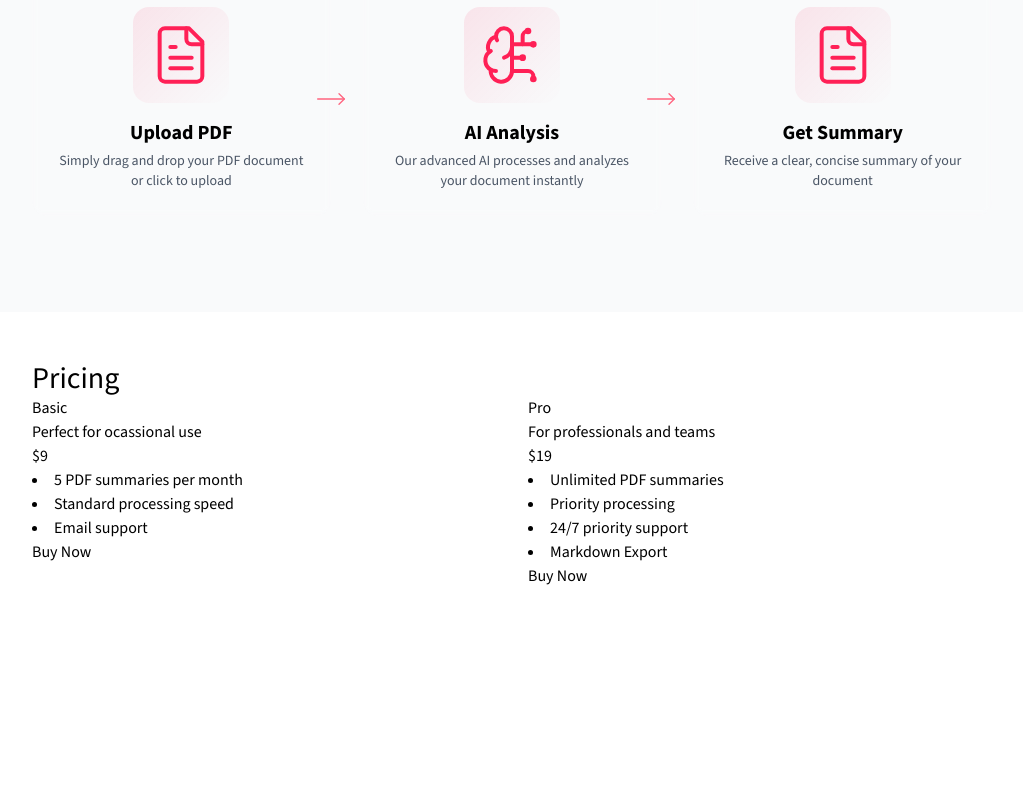
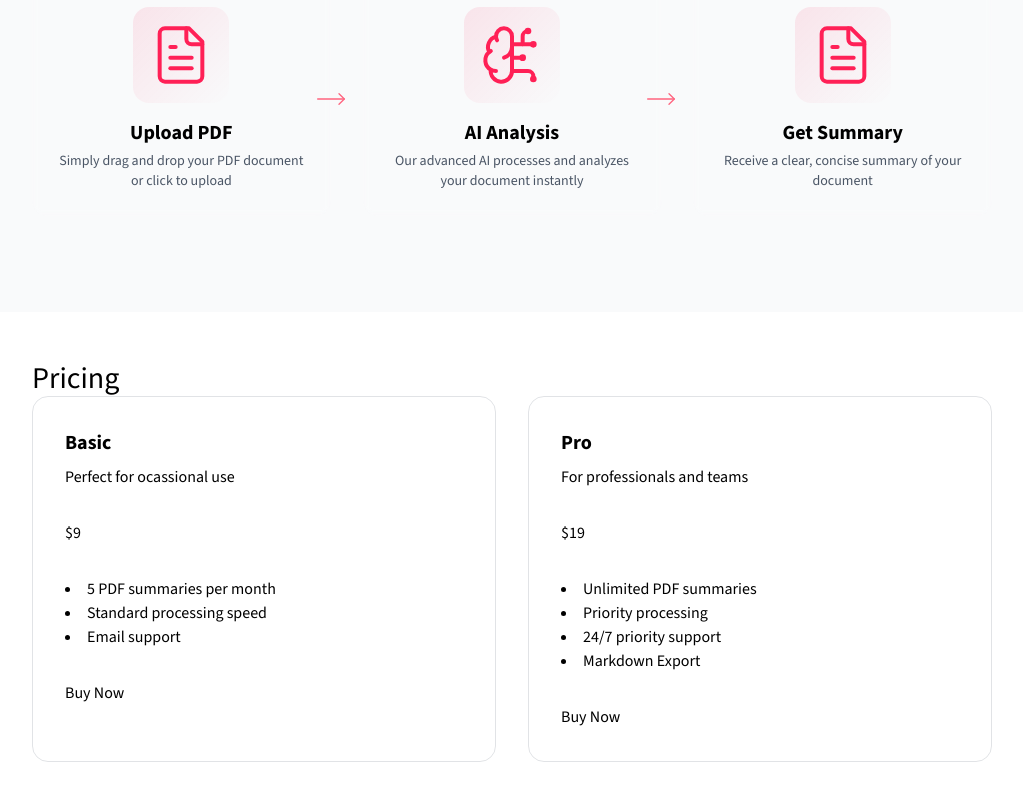
Before and after one commit to Vansh1379/Sommaira-ai, a Next.js app: page / in a window 1280 px wide. Shown: the part 1316-2116 px from the top of the page, without its empty margins (128-1151 px from the left). Before the commit the page ends 2000 px from the top, so only its background shows below. Built offline with nearby package versions, Linux system fonts and the light colour scheme.

Commit message:
added some changes

```diff
--- a/components/home/pricing-section.tsx
+++ b/components/home/pricing-section.tsx
@@ -1,4 +1,14 @@
+import { cn } from "@/lib/utils";
 import Link from "next/link";
+
+type PriceType = {
+  id: number;
+  name: string;
+  price: number;
+  description: string;
+  items: string[];
+  paymentLink: string;
+};
 
 const plans = [
   {
@@ -28,12 +38,26 @@ const plans = [
   },
 ];
 
-const PricingCard = ({ name, price, description, items, id, paymentLink }) => {
+const PricingCard = ({
+  name,
+  price,
+  description,
+  items,
+  id,
+  paymentLink,
+}: PriceType) => {
   return (
     <div className="relative w-full max-w-lg">
+      <div
+        className={cn(
+          "relative flex flex-col h-full gap-4 lg:gap-8 z-10 p-8 rounded-2xl border-[1px] border-gray-500/20"
+        )}
+      >
+        <div className="flex justify-between items-center gap-4">
           <div>
-        <p>{name}</p>
-        <p>{description}</p>
+            <p className="text-lg lg:text-xl font-bold  capitalize">{name}</p>
+            <p className="text-base mt-2  ">{description}</p>
+          </div>
         </div>
         <div>
           <p>${price}</p>
@@ -45,6 +69,7 @@ const PricingCard = ({ name, price, description, items, id, paymentLink }) => {
         </div>
         <div>
           <Link href={paymentLink}>Buy Now</Link>
+        </div>
       </div>
     </div>
   );
```
Lines whose indentation alone changed are shown as unchanged.
